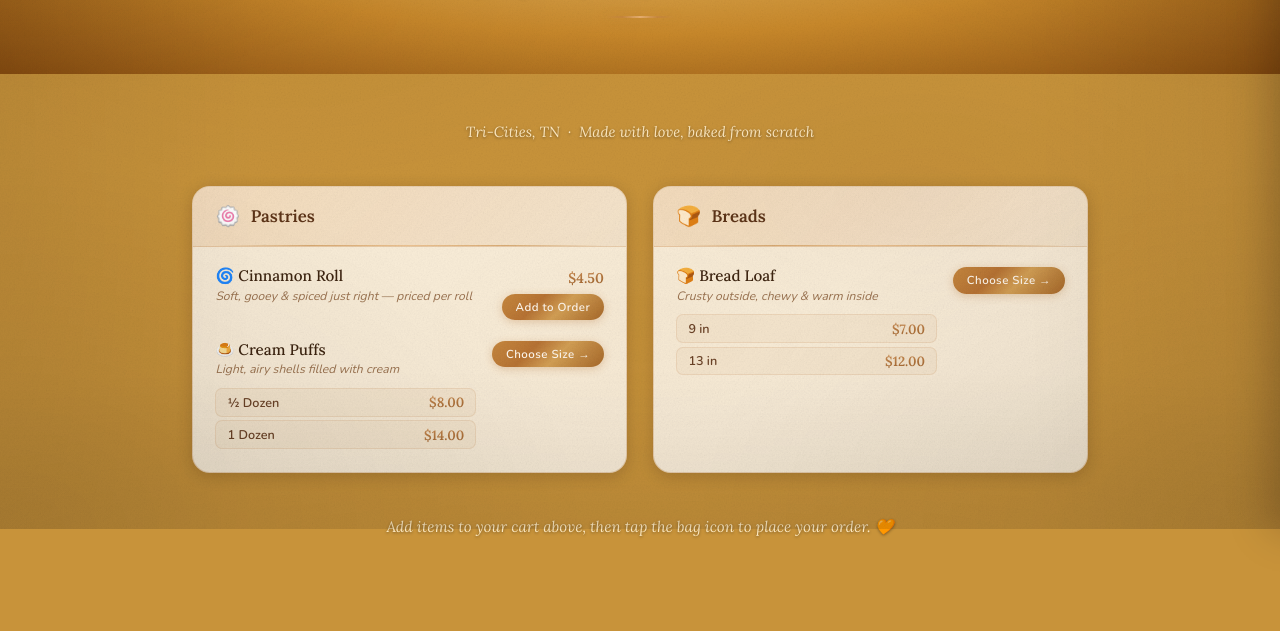
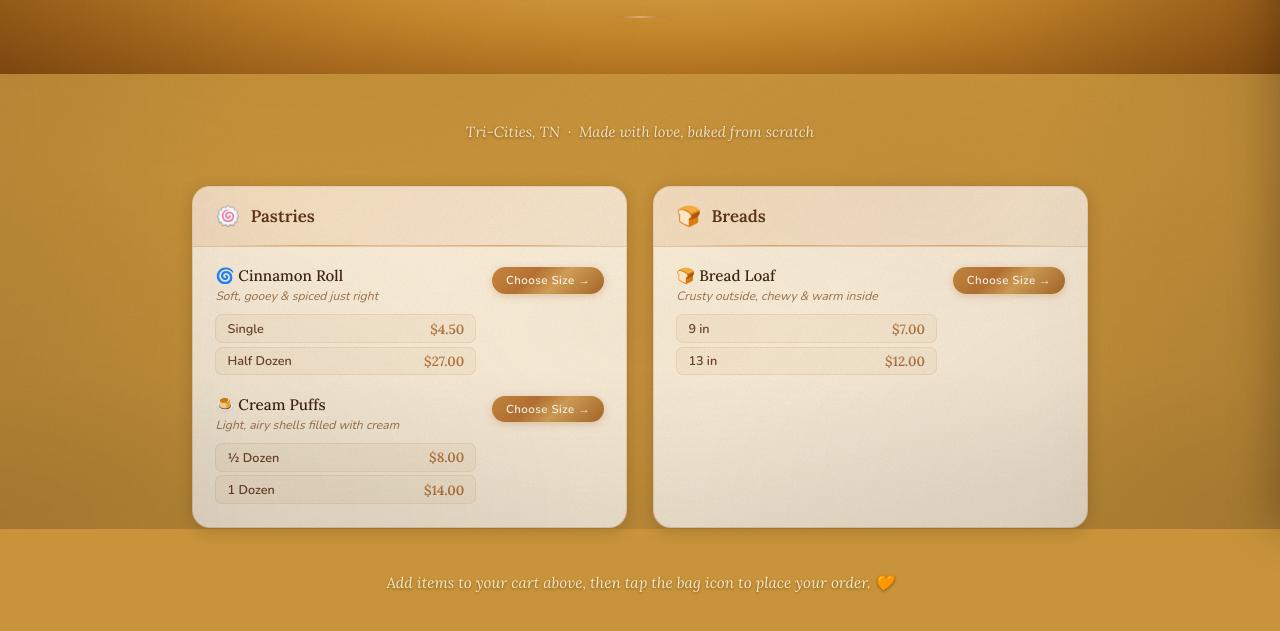
Before and after one commit to lnc415/kk-experiments, a plain HTML site: page menu.html in a window 1280 px wide. Shown: the part 271-902 px from the top of the page. Drawn offline with nearby package versions, Linux system fonts and the light colour scheme; animation ran at ten frames a second.

Commit message:
Add Single vs Half Dozen variants to Cinnamon Roll
Co-Authored-By: Claude Sonnet 4.6 <noreply@anthropic.com>

```diff
--- a/menu.html
+++ b/menu.html
@@ -591,7 +591,8 @@
         // DEFAULT MENU DATA
         // ============================
         const DEFAULT_ITEMS = [
-            { id:'1', name:'Cinnamon Roll', desc:'Soft, gooey & spiced just right — priced per roll', price:4.50, emoji:'🌀', category:'Pastries' },
+            { id:'1', name:'Cinnamon Roll', desc:'Soft, gooey & spiced just right', emoji:'🌀', category:'Pastries',
+              variants:[{label:'Single', price:4.50},{label:'Half Dozen', price:27.00}] },
             { id:'2', name:'Cream Puffs',   desc:'Light, airy shells filled with cream',              emoji:'🍮', category:'Pastries',
               variants:[{label:'½ Dozen', price:8.00},{label:'1 Dozen', price:14.00}] },
             { id:'4', name:'Bread Loaf',    desc:'Crusty outside, chewy & warm inside',               emoji:'🍞', category:'Breads',
```
Also changed, not shown: index.html (+2 -1 lines).
